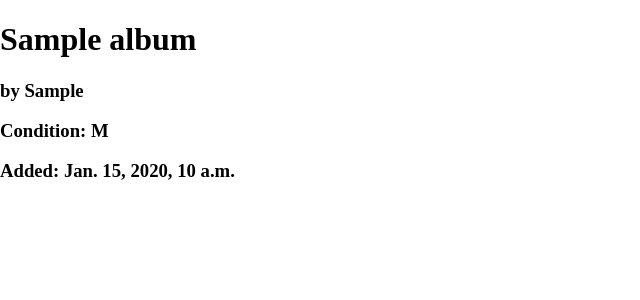
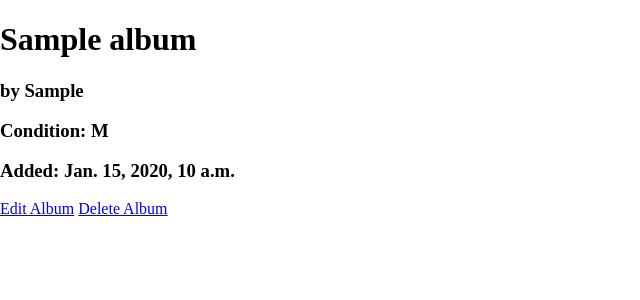
Before and after one commit to Momentum-Team-10/django-music-jimbandrews, a Django app: page /albums/1/ in a window 1280 px wide. Shown: the top 300 px of the page, without its empty margins (0-640 px from the left). Run offline with Django 3.2, Linux system fonts and the light colour scheme; tables that the repository leaves empty hold one stand-in row (values such as "Sample post").

Commit message:
delete album functionality is implemented!

```diff
--- a/django_music/urls.py
+++ b/django_music/urls.py
@@ -25,5 +25,6 @@ urlpatterns = [
     path('', views.list_albums, name="album-entries"),
     path('albums/new/', views.add_album, name='add-album'),
     path('albums/<int:pk>/edit/', views.edit_album, name='edit-album'),
-    path('albums/<int:pk>/', views.view_album, name="view-album")
+    path('albums/<int:pk>/', views.view_album, name="view-album"),
+    path('albums/<int:pk>/delete', views.delete_album, name="delete-album"),
 ]
--- a/templates/vinyl_lovers/list_albums.html
+++ b/templates/vinyl_lovers/list_albums.html
@@ -8,7 +8,9 @@
 <div class="flex flex-wrap">
     {% for album in albums %}
     <div>
-        <h2>{{ album.title }}</h2>
+        <a href="{% url 'view-album' pk=album.pk %}">
+            <h2>{{ album.title }}</h2>
+        </a>
         <h4>{{ album.artist }}</h4>
         <h4>{{ album.condition }}</h4>
         <p><a href="{% url 'edit-album' pk=album.pk %}">Edit Album</a></p>
--- a/templates/vinyl_lovers/view_album.html
+++ b/templates/vinyl_lovers/view_album.html
@@ -5,4 +5,9 @@
 <h3>by {{ album.artist }}</h3>
 <h3>Condition: {{ album.condition }}</h3>
 <h3>Added: {{ album.created_at }}</h3>
+
+<div>
+    <a href="{% url 'edit-album' pk=album.pk %}">Edit Album</a>
+    <a href="{% url 'delete-album' pk=album.pk %}">Delete Album</a>
+</div>
 {% endblock %}
--- a/vinyl_lovers/views.py
+++ b/vinyl_lovers/views.py
@@ -40,3 +40,11 @@ def edit_album(request, pk):
 def view_album(request, pk):
     album = get_object_or_404(Album, pk=pk)
     return render(request, 'vinyl_lovers/view_album.html', {"album": album})
+
+
+def delete_album(request, pk):
+    album = get_object_or_404(Album, pk=pk)
+    if request.method == 'POST':
+        album.delete()
+        return redirect(to='album-entries')
+    return render(request, 'vinyl_lovers/delete_album.html', {"album": album})
```
Also changed, not shown: templates/vinyl_lovers/delete_album.html (added, +16 -0 lines).
